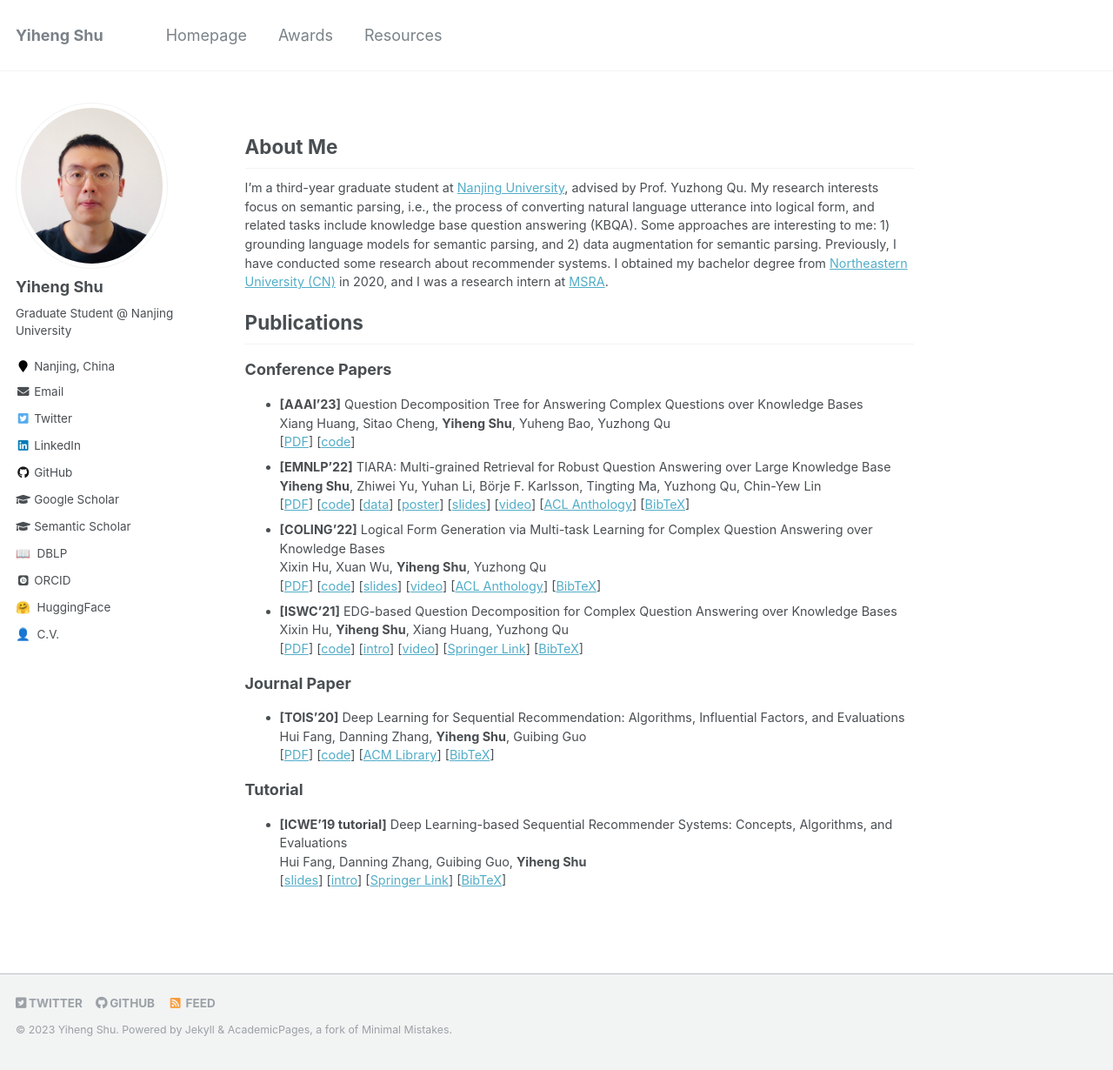
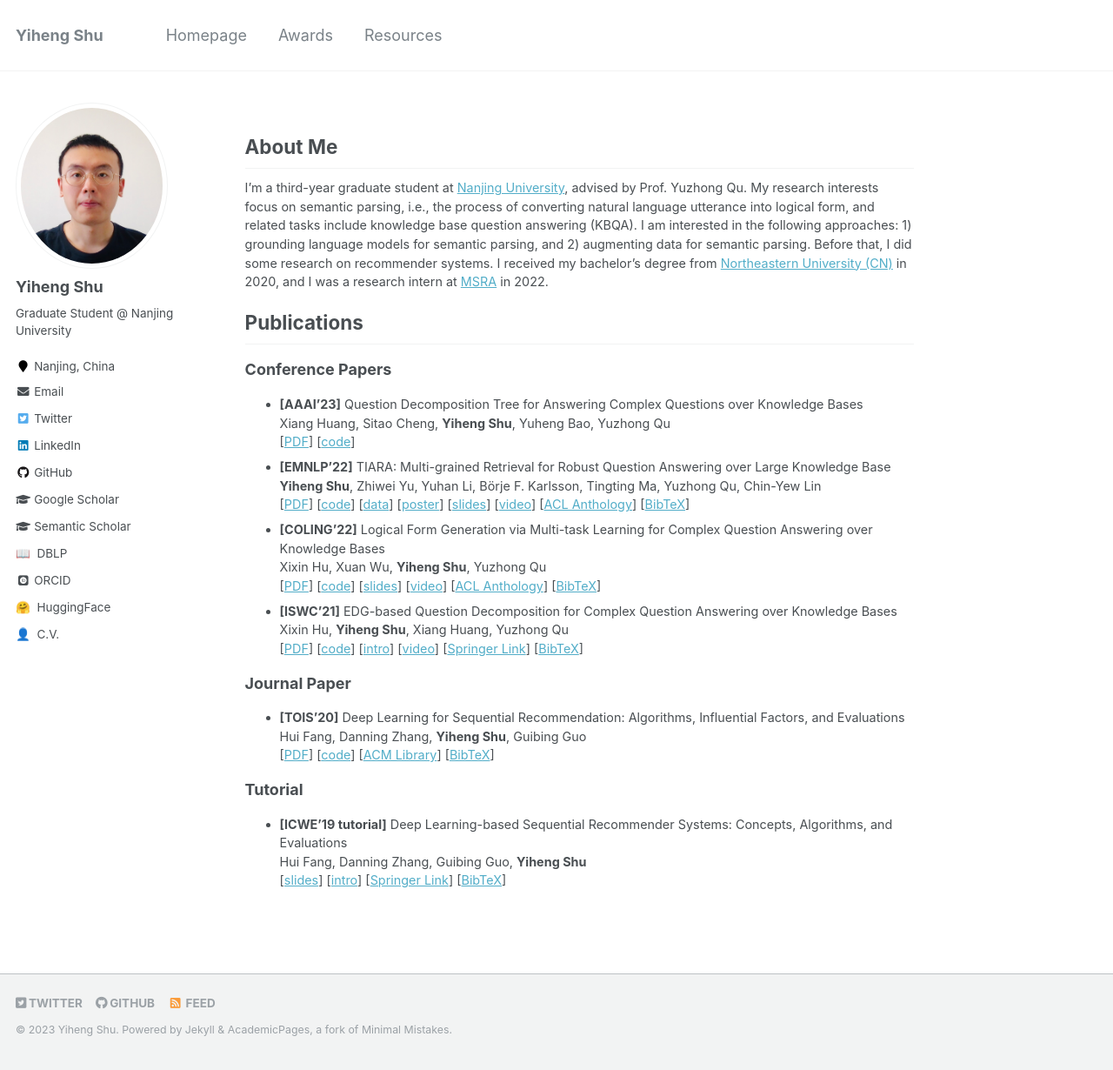
Before and after one commit to yihengshu/yihengshu.github.io, a Jekyll site: the page built from _pages/about.md, in a window 1280 px wide and 1230 px high. Shown: the whole window at 87% size. Built offline with Jekyll 4.4.1, drawn with Linux system fonts in a browser that asks for light colours; some web fonts are replaced.

Commit message:
Update about.md

```diff
--- a/_pages/about.md
+++ b/_pages/about.md
@@ -11,7 +11,9 @@ redirect_from:
 ## About Me
 
 I'm a third-year graduate student at [Nanjing University](https://www.nju.edu.cn/en/), advised by Prof. Yuzhong Qu.
-My research interests focus on semantic parsing, i.e., the process of converting natural language utterance into logical form, and related tasks include knowledge base question answering (KBQA). Some approaches are interesting to me: 1) grounding language models for semantic parsing, and 2) data augmentation for semantic parsing. Previously, I have conducted some research about recommender systems. I obtained my bachelor degree from [Northeastern University (CN)](http://english.neu.edu.cn/) in 2020, and I was a research intern at [MSRA](https://www.msra.cn/).
+My research interests focus on semantic parsing, i.e., the process of converting natural language utterance into logical form, and related tasks include knowledge base question answering (KBQA).
+I am interested in the following approaches: 1) grounding language models for semantic parsing, and 2) augmenting data for semantic parsing. Before that, I did some research on recommender systems. I received my bachelor's degree from [Northeastern University (CN)](http://english.neu.edu.cn/) in 2020, and I was a research intern at [MSRA](https://www.msra.cn/) in 2022.
+
 
 <!-- - Master in Computer Technology, [Nanjing University](https://www.nju.edu.cn/en/), 2020.09-2023.06, advised by [Prof. Yuzhong Qu](http://ws.nju.edu.cn/~yzqu)
 - Bachelor in Software Engineering, [Northeastern University (CN)](http://english.neu.edu.cn/), 2016.09-2020.06, advised by [Prof. Guibing Guo](https://guoguibing.github.io/) and [Prof. Gang Wu](http://faculty.neu.edu.cn/wugang/)
```
